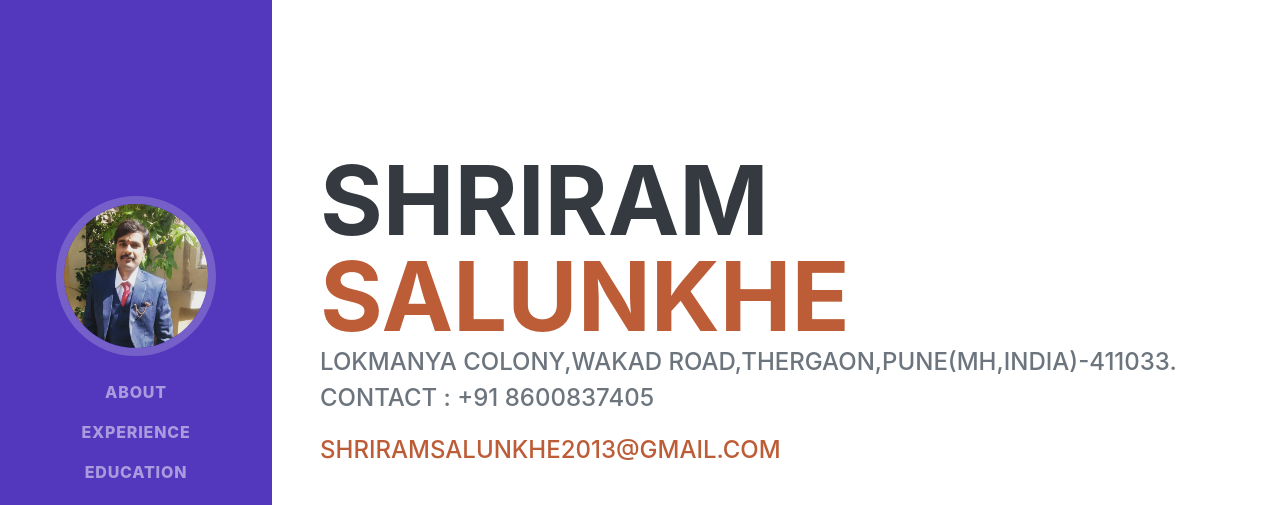
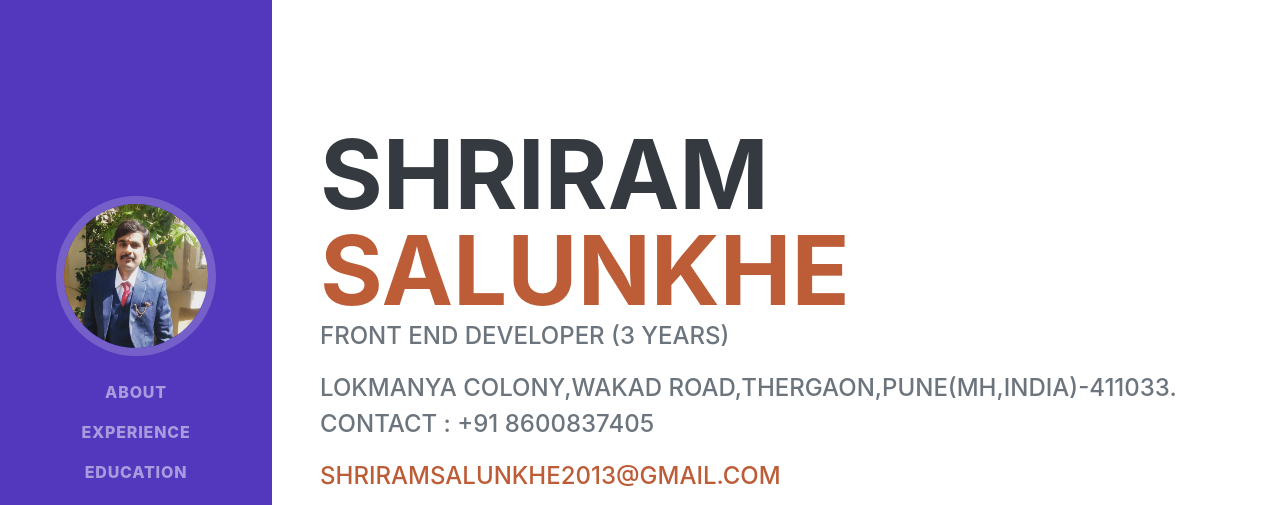
Before and after one commit to shriram0436/Resume, a plain HTML site: page index.html in a window 1280 px wide. Shown: the top 505 px of the page. Drawn offline with nearby package versions, Linux system fonts and the light colour scheme; a web font is replaced by a local one.

Commit message:
exp added

```diff
--- a/index.html
+++ b/index.html
@@ -43,6 +43,7 @@
                         Shriram
                         <span class="text-primary">Salunkhe</span>
                     </h1>
+                    <div class="subheading mb-3">Front End Developer (3 Years) </div>
                     <div class="subheading mb-5">
                         Lokmanya colony,Wakad Road,Thergaon,Pune(MH,India)-411033. <br/>
                         <p>Contact : +91 8600837405</p>
```
